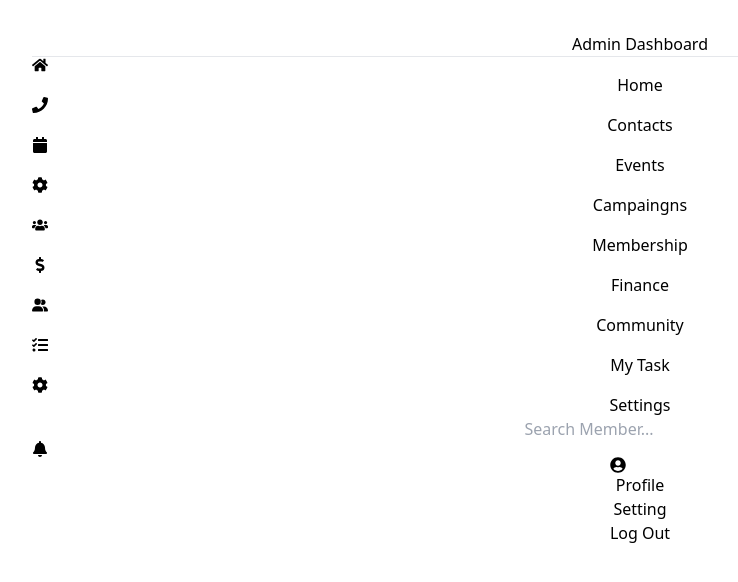
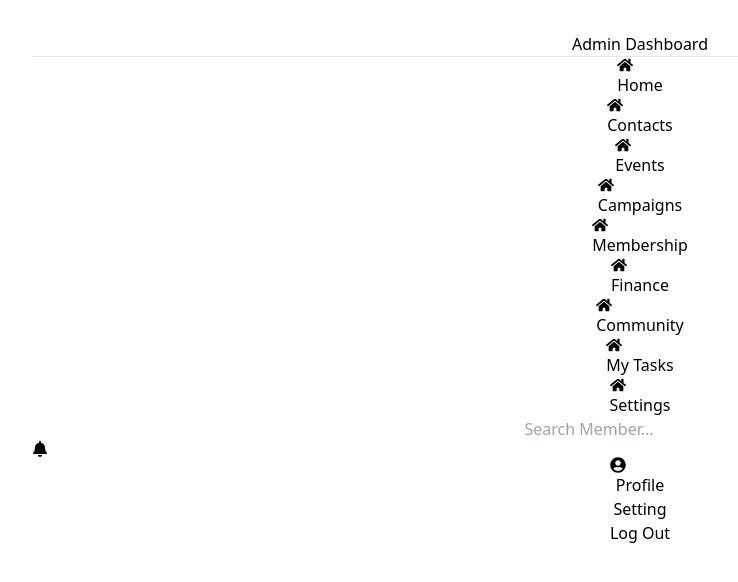
Before and after one commit to james-mbuvi/dep, a React (Vite) app: page / in a window 1280 px wide. Shown: the top 582 px of the page, without its empty margins (0-738 px from the left). Built offline with nearby package versions, Linux system fonts and the light colour scheme.

Commit message:
Added the buttons to Functions

```diff
--- a/src/Home/Sidebar.tsx
+++ b/src/Home/Sidebar.tsx
@@ -3,6 +3,13 @@ import { FaCalendar, FaCog, FaDollarSign, FaHome, FaPhone, FaTasks, FaUsers, FaW
 import { FaUserGroup } from 'react-icons/fa6'
 
 const Sidebar = () => {
+
+
+    const handleHomeClick = () => {
+      // Add your logic here for what should happen when the Home button is clicked
+      console.log('Home button clicked');
+    }
+
   return (
     <div className='w-64 bg-blue-800 fixed px-4 py-2'>
       <div className='my-2 mb-4'>
@@ -11,58 +18,58 @@ const Sidebar = () => {
       <hr />
       <ul className='mt-3 text-white font-bold'>
         <li className='mb-2 rounded hover:shadow hover:bg-gray-800 py-2'>
-          <a href="" className='px-3'>
+        <button onClick={handleHomeClick} className='px-3'>
             <FaHome className='inline-block w-6 h-6 mr-2 -mt-2'></FaHome>
             Home
-          </a>
+          </button>
         </li>
         <li className='mb-2 rounded hover:shadow hover:bg-gray-800 py-2'>
-          <a href="" className='px-3'>
-            <FaPhone className='inline-block w-6 h-6 mr-2 -mt-2'></FaPhone>
+        <button onClick={handleHomeClick} className='px-3'>
+            <FaHome className='inline-block w-6 h-6 mr-2 -mt-2'></FaHome>
             Contacts
-          </a>
+          </button>
         </li>
         <li className='mb-2 rounded hover:shadow hover:bg-gray-800 py-2'>
-          <a href="" className='px-3'>
-            <FaCalendar className='inline-block w-6 h-6 mr-2 -mt-2'></FaCalendar>
+        <button onClick={handleHomeClick} className='px-3'>
+            <FaHome className='inline-block w-6 h-6 mr-2 -mt-2'></FaHome>
             Events
-          </a>
+          </button>
         </li>
         <li className='mb-2 rounded hover:shadow hover:bg-gray-800 py-2'>
-          <a href="" className='px-3'>
-            <FaCog className='inline-block w-6 h-6 mr-2 -mt-2'></FaCog>
-            Campaingns
-          </a>
+        <button onClick={handleHomeClick} className='px-3'>
+            <FaHome className='inline-block w-6 h-6 mr-2 -mt-2'></FaHome>
+            Campaigns
+          </button>
         </li>
         <li className='mb-2 rounded hover:shadow hover:bg-gray-800 py-2'>
-          <a href="" className='px-3'>
-            <FaUsers className='inline-block w-6 h-6 mr-2 -mt-2'></FaUsers>
+        <button onClick={handleHomeClick} className='px-3'>
+            <FaHome className='inline-block w-6 h-6 mr-2 -mt-2'></FaHome>
             Membership
-          </a>
+          </button>
         </li>
         <li className='mb-2 rounded hover:shadow hover:bg-gray-800 py-2'>
-          <a href="" className='px-3'>
-            <FaDollarSign className='inline-block w-6 h-6 mr-2 -mt-2'></FaDollarSign>
+        <button onClick={handleHomeClick} className='px-3'>
+            <FaHome className='inline-block w-6 h-6 mr-2 -mt-2'></FaHome>
             Finance
-          </a>
+          </button>
         </li>
         <li className='mb-2 rounded hover:shadow hover:bg-gray-800 py-2'>
-          <a href="" className='px-3'>
-            <FaUserGroup className='inline-block w-6 h-6 mr-2 -mt-2'></FaUserGroup>
+        <button onClick={handleHomeClick} className='px-3'>
+            <FaHome className='inline-block w-6 h-6 mr-2 -mt-2'></FaHome>
             Community
-          </a>
+          </button>
         </li>
         <li className='mb-2 rounded hover:shadow hover:bg-gray-800 py-2'>
-          <a href="" className='px-3'>
-            <FaTasks className='inline-block w-6 h-6 mr-2 -mt-2'></FaTasks>
-            My Task
-          </a>
+        <button onClick={handleHomeClick} className='px-3'>
+            <FaHome className='inline-block w-6 h-6 mr-2 -mt-2'></FaHome>
+            My Tasks
+          </button>
         </li>
         <li className='mb-2 rounded hover:shadow hover:bg-gray-800 py-2'>
-          <a href="" className='px-3'>
-            <FaCog className='inline-block w-6 h-6 mr-2 -mt-2'></FaCog>
+        <button onClick={handleHomeClick} className='px-3'>
+            <FaHome className='inline-block w-6 h-6 mr-2 -mt-2'></FaHome>
             Settings
-          </a>
+          </button>
         </li>
       </ul>
     </div>
```
